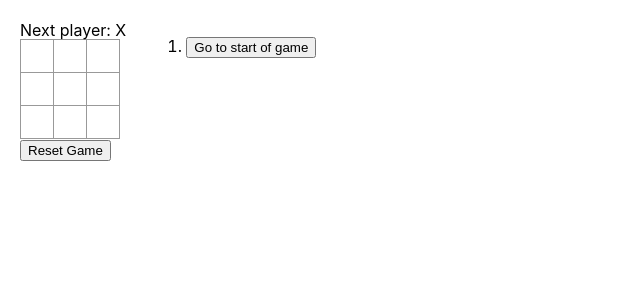
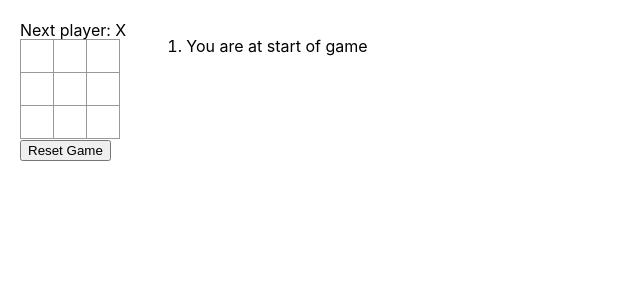
Before and after one commit to mich-chen/tic-tac-toe-app, a React (Create React App) app: page / in a window 1280 px wide. Shown: the top 300 px of the page, without its empty margins (0-640 px from the left). Built offline with nearby package versions, Linux system fonts and the light colour scheme.

Commit message:
improvement 1: show a div indicating current move instead of button

```diff
--- a/src/App.jsx
+++ b/src/App.jsx
@@ -85,8 +85,19 @@ const Game = () => {
 
   const log = history.map((squares, index) => {
     let description;
-    if (index > 0) {
-      description = `Go to move # ${index}`;
+    if (index === currentMove) {
+      if (index === 0) {
+        description = `You are at start of game`;
+      } else {
+        description = `You are at move #${index}`;
+      }
+      return (
+        <li key={index}>
+          <div>{description}</div>
+        </li>
+      );
+    } else if (index > 0) {
+      description = `Go to move #${index}`;
     } else {
       description = `Go to start of game`;
     }
--- a/src/index.css
+++ b/src/index.css
@@ -92,7 +92,3 @@ ul {
   display: flex;
   flex-direction: column;
 }
-
-.log-item:hover {
-  cursor: pointer;
-}
```
